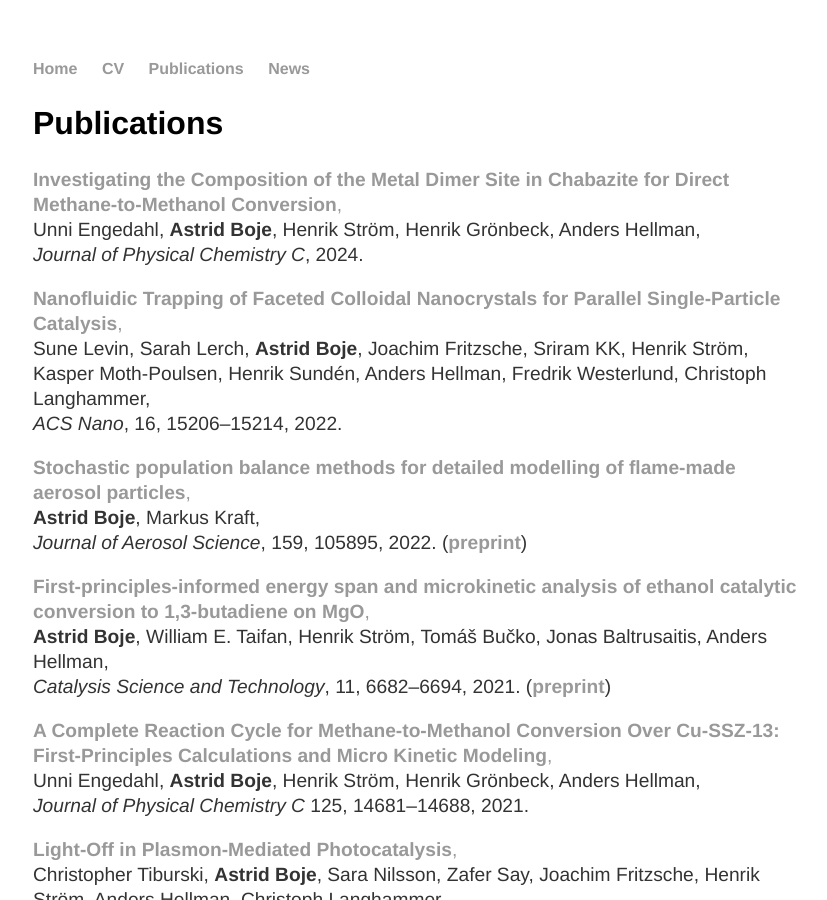
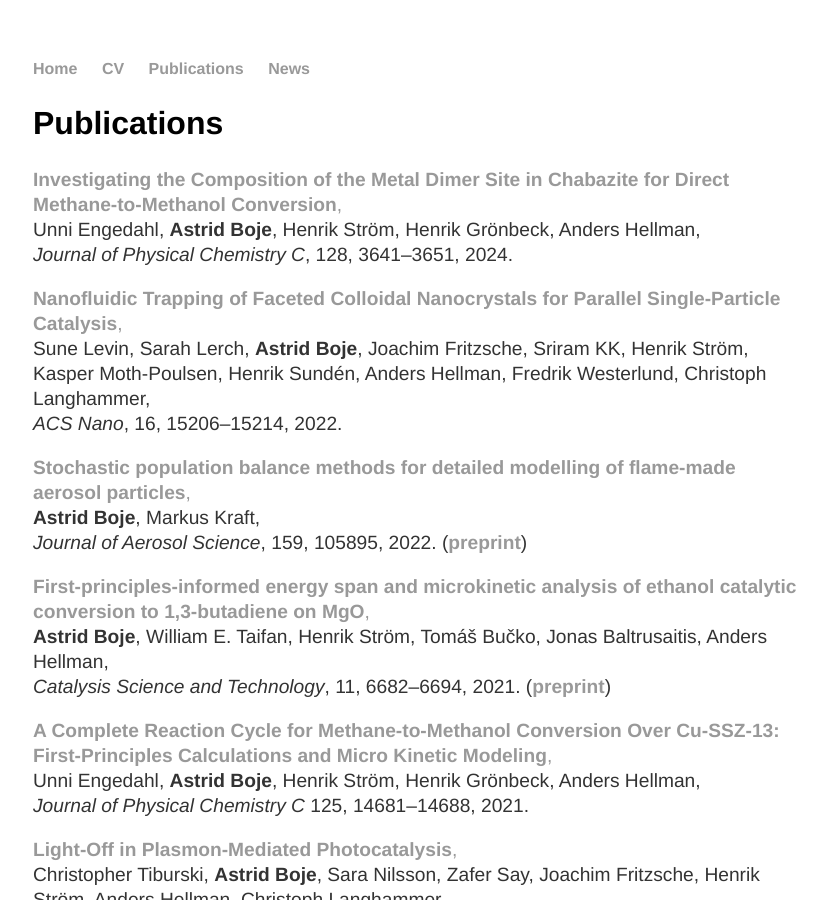
Before and after one commit to aab64/aab64.github.io, a Jekyll site: the page built from publications/index.html, in a window 1280 px wide and 900 px high. Shown: the whole window, without its empty margins (223-1050 px from the left). Built offline with Jekyll 4.4.1, drawn with Linux system fonts in a browser that asks for light colours.

Commit message:
Added volume and page info.

```diff
--- a/publications/index.html
+++ b/publications/index.html
@@ -15,6 +15,7 @@ title: Astrid Boje | Publications
 		Unni Engedahl, <strong>Astrid Boje</strong>, Henrik Str&ouml;m, Henrik Gr&ouml;nbeck, Anders Hellman,
 		<br/>
 		<em>Journal of Physical Chemistry C</em>,
+		128, 3641&ndash;3651,
 		2024.
 	</p>
 	<p>
```
